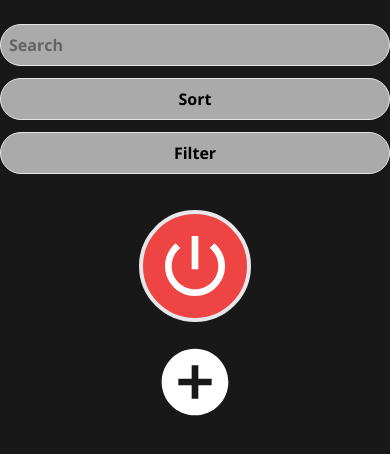
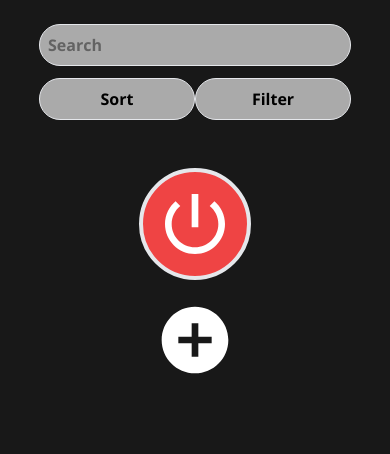
Before and after one commit to ellischung/todo-app, a React (Create React App) app: page / in a window 390 px wide. Shown: the top 454 px of the page. Built offline with nearby package versions, Linux system fonts and the light colour scheme.

Commit message:
changed mobile responsiveness for search,filter,sort

```diff
--- a/src/components/Filter.jsx
+++ b/src/components/Filter.jsx
@@ -11,7 +11,7 @@ function Filter() {
   };
 
   return (
-    <div className="relative inline-block text-black w-full sm:w-[20%]">
+    <div className="relative inline-block text-black w-[40%] sm:w-[12%]">
       <div
         className="bg-secondary font-bold rounded-full border p-2 cursor-pointer"
         onClick={() => setIsOpen(!isOpen)}
--- a/src/components/Search.jsx
+++ b/src/components/Search.jsx
@@ -12,7 +12,7 @@ function Search() {
     <div className="pt-6 pb-3">
       <input
         type="text"
-        className="bg-secondary font-bold placeholder-tag rounded-full border p-2 w-full sm:w-[41.5%]"
+        className="bg-secondary font-bold placeholder-tag rounded-full border p-2 w-[80%] sm:w-[24%]"
         placeholder="Search"
         onChange={handleChange}
       />
--- a/src/components/SortDropdown.jsx
+++ b/src/components/SortDropdown.jsx
@@ -21,7 +21,7 @@ function SortDropdown() {
   };
 
   return (
-    <div className="relative inline-block text-black pb-3 mr-4 w-full sm:w-[20%]">
+    <div className="relative inline-block text-black pb-3 w-[40%] sm:w-[12%]">
       <div
         className="bg-secondary font-bold rounded-full border p-2 cursor-pointer"
         onClick={() => setIsOpen(!isOpen)}
```
